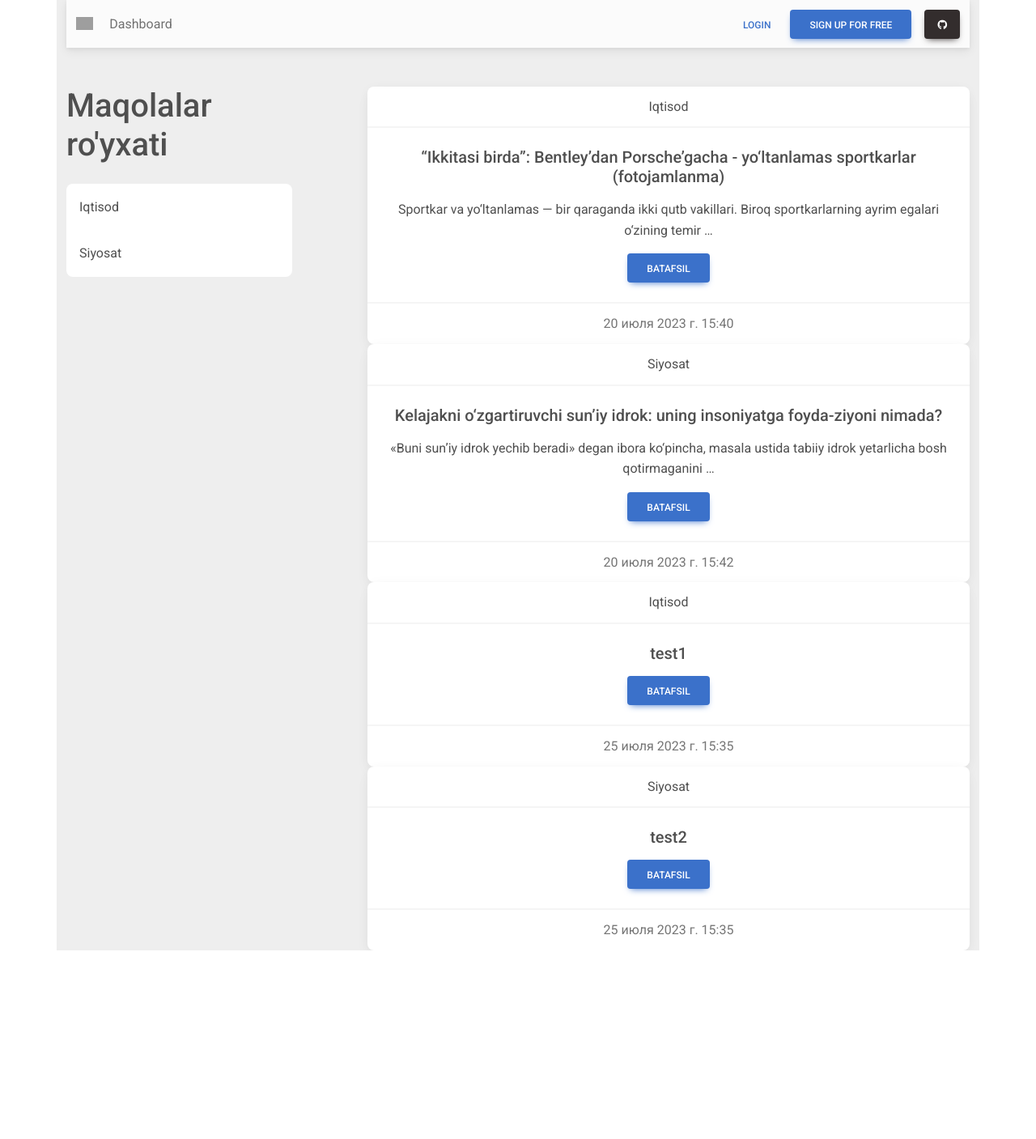
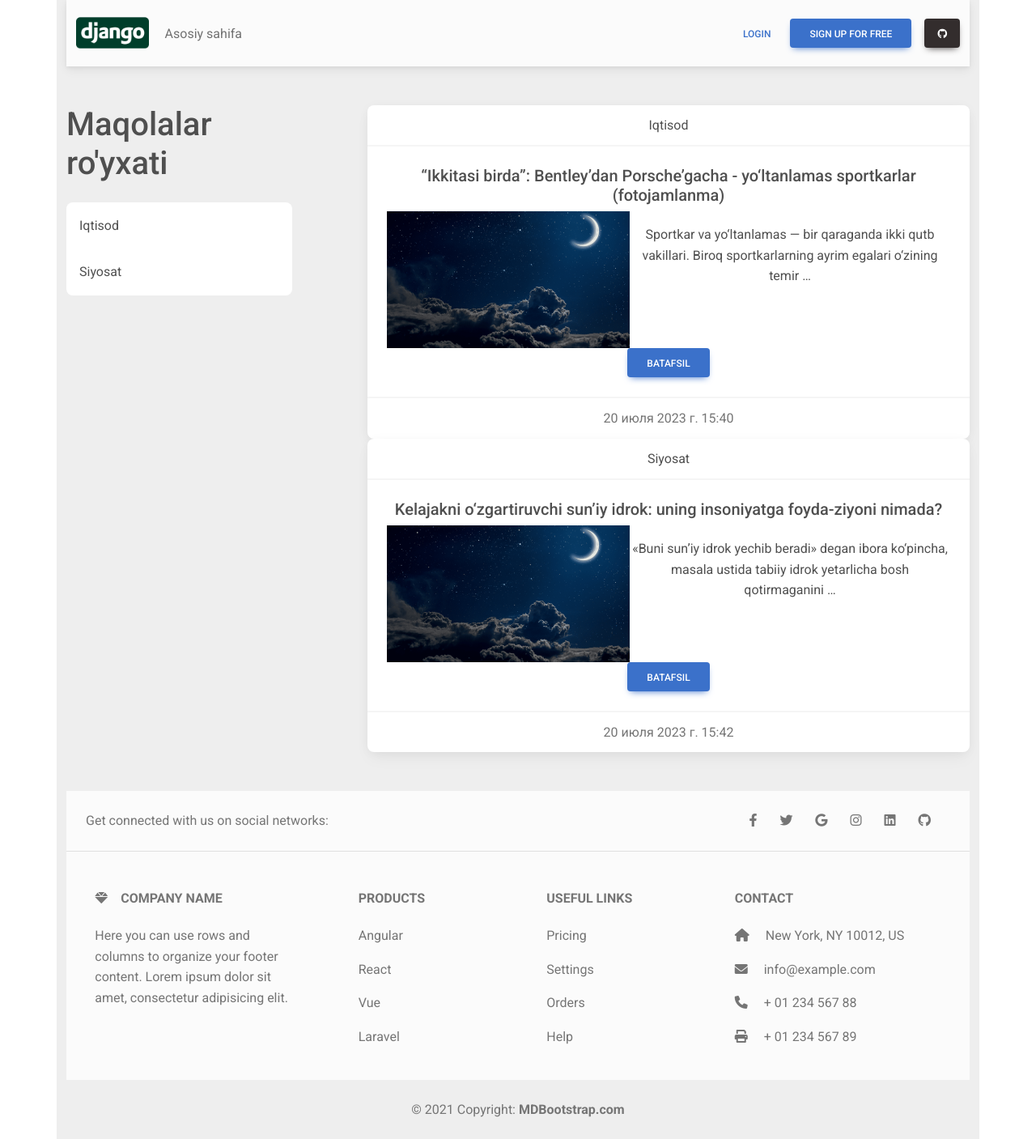
Before and after one commit to dupay1500/project, a Django app: page / in a window 1280 px wide. Shown: the whole page at 81% size. Before the commit the page ends 1174 px from the top, so only its background shows below. Run offline with Django 4.2, Linux system fonts and the light colour scheme; data comes from the database, SQL or seed files in the repository; both versions use the stored data as it was after the commit; some libraries are stand-ins or nearby versions; grey boxes are pictures that could not be loaded.

Commit message:
5-oy 8-dars 1-5

```diff
--- a/project/blog/models.py
+++ b/project/blog/models.py
@@ -1,5 +1,6 @@
 from django.db import models
 from django.contrib.auth.models import User
+from django.urls import reverse, reverse_lazy
 
 # Create your models here.
 
@@ -8,6 +9,9 @@ class Category(models.Model):
 
     def __str__(self):
         return self.title
+
+    def get_absolute_url(self):
+        return reverse('category_list', kwargs={'pk': self.pk})
 
     class Meta:
         verbose_name = 'Kategoriya'
@@ -28,6 +32,10 @@ class Article(models.Model):
     def __str__(self):
         return self.title
 
+    def get_absolute_url(self):
+        return reverse('article_detail', kwargs={'pk': self.pk})
+
+
     class Meta:
         verbose_name = 'Maqola'
         verbose_name_plural = 'Maqolalar'
--- /dev/null
+++ b/project/blog/static/blog/css/main.css
@@ -0,0 +1,4 @@
+main{
+    margin-top: 20px;
+    background-color: red;
+}
--- a/project/blog/templates/blog/components/_card.html
+++ b/project/blog/templates/blog/components/_card.html
@@ -2,8 +2,20 @@
     <div class="card-header">{{ article.category.title }}</div>
     <div class="card-body">
         <h5 class="card-title">{{ article.title }}</h5>
-        <p class="card-text">{{ article.content|linebreaks|truncatewords:15 }}</p>
-        <a href="#" class="btn btn-primary">Batafsil</a>
+        <div class="d-flex justify-content-between">
+            <div>
+                {% if article.photo %}
+                <img width="300px" src="{{ article.photo.url }}">
+                {% else %}
+                <img width="300px"
+                     src="https://upload.wikimedia.org/wikipedia/commons/thumb/d/d1/Image_not_available.png/640px-Image_not_available.png">
+                {% endif %}
+            </div>
+            <div>
+                <p class="card-text">{{ article.content|linebreaks|truncatewords:15 }}</p>
+            </div>
+        </div>
+        <a href="{{ article.get_absolute_url }}" class="btn btn-primary">Batafsil</a>
     </div>
     <div class="card-footer text-muted">{{ article.created_at }}</div>
 </div>
--- a/project/blog/templates/blog/components/_sidebar.html
+++ b/project/blog/templates/blog/components/_sidebar.html
@@ -1,6 +1,6 @@
 <div class="list-group list-group-light">
     {% for category in categories %}
-    <a href="{% url 'category_list' category.pk %}" class="list-group-item list-group-item-action px-3 border-0 ripple">
+    <a href="{{ category.get_absolute_url }}" class="list-group-item list-group-item-action px-3 border-0 ripple">
         {{ category.title }}
     </a>
     {% endfor %}
--- a/project/blog/urls.py
+++ b/project/blog/urls.py
@@ -3,5 +3,6 @@ from .views import *
 
 urlpatterns = [
     path('', index, name='index'),
-    path('category/<int:pk>/', category_list, name='category_list')
+    path('category/<int:pk>/', category_list, name='category_list'),
+    path('article/<int:pk>/', article_detail, name='article_detail'),
 ]
--- a/project/blog/views.py
+++ b/project/blog/views.py
@@ -1,4 +1,4 @@
-from django.shortcuts import render
+from django.shortcuts import render, get_object_or_404
 from django.http import HttpResponse
 
 from .models import Article, Category
@@ -6,7 +6,7 @@ from .models import Article, Category
 # Create your views here.
 
 def index(request):
-    articles = Article.objects.all()
+    articles = Article.objects.filter(is_published=True)
     # categories = Category.objects.all()
     context = {
         'articles': articles,
@@ -17,10 +17,19 @@ def index(request):
 
 
 def category_list(request, pk):
-    articles = Article.objects.filter(category_id=pk)
+    articles = Article.objects.filter(category_id=pk, is_published=True)
     # categories = Category.objects.all()
     context = {
         'articles': articles,
         # 'categories': categories
     }
     return render(request, "blog/all_articles.html", context)
+
+
+def article_detail(request, pk):
+    article = get_object_or_404(Article, pk=pk, is_published=True)
+    context = {
+        'title': "Maqola",
+        'article': article
+    }
+    return render(request, 'blog/detail.html', context)
--- a/project/project/urls.py
+++ b/project/project/urls.py
@@ -14,11 +14,16 @@ Including another URLconf
     1. Import the include() function: from django.urls import include, path
     2. Add a URL to urlpatterns:  path('blog/', include('blog.urls'))
 """
+from django.conf.urls.static import static
 from django.contrib import admin
 from django.urls import path, include
-from blog.views import index
+from project import settings
+
 
 urlpatterns = [
     path('admin/', admin.site.urls),
     path('', include('blog.urls')),
 ]
+
+if settings.DEBUG:
+    urlpatterns += static(settings.MEDIA_URL, document_root=settings.MEDIA_ROOT)
--- a/project/templates/base.html
+++ b/project/templates/base.html
@@ -21,6 +21,10 @@
             href="https://cdnjs.cloudflare.com/ajax/libs/mdb-ui-kit/6.4.0/mdb.min.css"
             rel="stylesheet"
     />
+
+
+    {% block style %}
+    {% endblock style %}
 
 
     <title>
@@ -48,10 +52,17 @@
 
     <footer>
         {% block footer %}
+        {% include 'layout/footer.html' %}
         {% endblock footer %}
     </footer>
 
 </div>
+
+
+
+
+{% block scripts %}
+{% endblock scripts %}
 
 
 <!-- MDB -->
--- a/project/templates/components/_navbar.html
+++ b/project/templates/components/_navbar.html
@@ -1,11 +1,12 @@
+{% load static %}
 <nav class="navbar navbar-expand-lg navbar-light bg-light">
             <!-- Container wrapper -->
             <div class="container">
                 <!-- Navbar brand -->
                 <a class="navbar-brand me-2" href="{% url 'index' %}">
                     <img
-                            src="https://mdbcdn.b-cdn.net/img/logo/mdb-transaprent-noshadows.webp"
-                            height="16"
+                            src="{% static 'blog/img/logo.png' %}"
+                            height="56"
                             alt="MDB Logo"
                             loading="lazy"
                             style="margin-top: -1px;"
@@ -30,7 +31,7 @@
                     <!-- Left links -->
                     <ul class="navbar-nav me-auto mb-2 mb-lg-0">
                         <li class="nav-item">
-                            <a class="nav-link" href="#">Dashboard</a>
+                            <a class="nav-link" href="{% url 'index' %}">Asosiy sahifa</a>
                         </li>
                     </ul>
                     <!-- Left links -->
--- /dev/null
+++ b/project/templates/layout/footer.html
@@ -0,0 +1,122 @@
+<!-- Footer -->
+<footer class="text-center text-lg-start bg-light text-muted mt-5">
+  <!-- Section: Social media -->
+  <section class="d-flex justify-content-center justify-content-lg-between p-4 border-bottom">
+    <!-- Left -->
+    <div class="me-5 d-none d-lg-block">
+      <span>Get connected with us on social networks:</span>
+    </div>
+    <!-- Left -->
+
+    <!-- Right -->
+    <div>
+      <a href="" class="me-4 text-reset">
+        <i class="fab fa-facebook-f"></i>
+      </a>
+      <a href="" class="me-4 text-reset">
+        <i class="fab fa-twitter"></i>
+      </a>
+      <a href="" class="me-4 text-reset">
+        <i class="fab fa-google"></i>
+      </a>
+      <a href="" class="me-4 text-reset">
+        <i class="fab fa-instagram"></i>
+      </a>
+      <a href="" class="me-4 text-reset">
+        <i class="fab fa-linkedin"></i>
+      </a>
+      <a href="" class="me-4 text-reset">
+        <i class="fab fa-github"></i>
+      </a>
+    </div>
+    <!-- Right -->
+  </section>
+  <!-- Section: Social media -->
+
+  <!-- Section: Links  -->
+  <section class="">
+    <div class="container text-center text-md-start mt-5">
+      <!-- Grid row -->
+      <div class="row mt-3">
+        <!-- Grid column -->
+        <div class="col-md-3 col-lg-4 col-xl-3 mx-auto mb-4">
+          <!-- Content -->
+          <h6 class="text-uppercase fw-bold mb-4">
+            <i class="fas fa-gem me-3"></i>Company name
+          </h6>
+          <p>
+            Here you can use rows and columns to organize your footer content. Lorem ipsum
+            dolor sit amet, consectetur adipisicing elit.
+          </p>
+        </div>
+        <!-- Grid column -->
+
+        <!-- Grid column -->
+        <div class="col-md-2 col-lg-2 col-xl-2 mx-auto mb-4">
+          <!-- Links -->
+          <h6 class="text-uppercase fw-bold mb-4">
+            Products
+          </h6>
+          <p>
+            <a href="#!" class="text-reset">Angular</a>
+          </p>
+          <p>
+            <a href="#!" class="text-reset">React</a>
+          </p>
+          <p>
+            <a href="#!" class="text-reset">Vue</a>
+          </p>
+          <p>
+            <a href="#!" class="text-reset">Laravel</a>
+          </p>
+        </div>
+        <!-- Grid column -->
+
+        <!-- Grid column -->
+        <div class="col-md-3 col-lg-2 col-xl-2 mx-auto mb-4">
+          <!-- Links -->
+          <h6 class="text-uppercase fw-bold mb-4">
+            Useful links
+          </h6>
+          <p>
+            <a href="#!" class="text-reset">Pricing</a>
+          </p>
+          <p>
+            <a href="#!" class="text-reset">Settings</a>
+          </p>
+          <p>
+            <a href="#!" class="text-reset">Orders</a>
+          </p>
+          <p>
+            <a href="#!" class="text-reset">Help</a>
+          </p>
+        </div>
+        <!-- Grid column -->
+
+        <!-- Grid column -->
+        <div class="col-md-4 col-lg-3 col-xl-3 mx-auto mb-md-0 mb-4">
+          <!-- Links -->
+          <h6 class="text-uppercase fw-bold mb-4">Contact</h6>
+          <p><i class="fas fa-home me-3"></i> New York, NY 10012, US</p>
+          <p>
+            <i class="fas fa-envelope me-3"></i>
+            info@example.com
+          </p>
+          <p><i class="fas fa-phone me-3"></i> + 01 234 567 88</p>
+          <p><i class="fas fa-print me-3"></i> + 01 234 567 89</p>
+        </div>
+        <!-- Grid column -->
+      </div>
+      <!-- Grid row -->
+    </div>
+  </section>
+  <!-- Section: Links  -->
+
+  <!-- Copyright -->
+  <div class="text-center p-4" style="background-color: rgba(0, 0, 0, 0.05);">
+    © 2021 Copyright:
+    <a class="text-reset fw-bold" href="https://mdbootstrap.com/">MDBootstrap.com</a>
+  </div>
+  <!-- Copyright -->
+</footer>
+<!-- Footer -->
```
Also changed, not shown: project/blog/templates/blog/detail.html (added, +30 -0 lines), project/project/settings.py (+9 -0 lines), project/blog/static/blog/img/logo.png (added), project/blog/static/blog/js/scripts.js (added), project/db.sqlite3, project/media/photos/night-quotes-and-caption-ideas.png (added), project/media/photos/night-quotes-and-caption-ideas_t4oB7AX.png (added).
